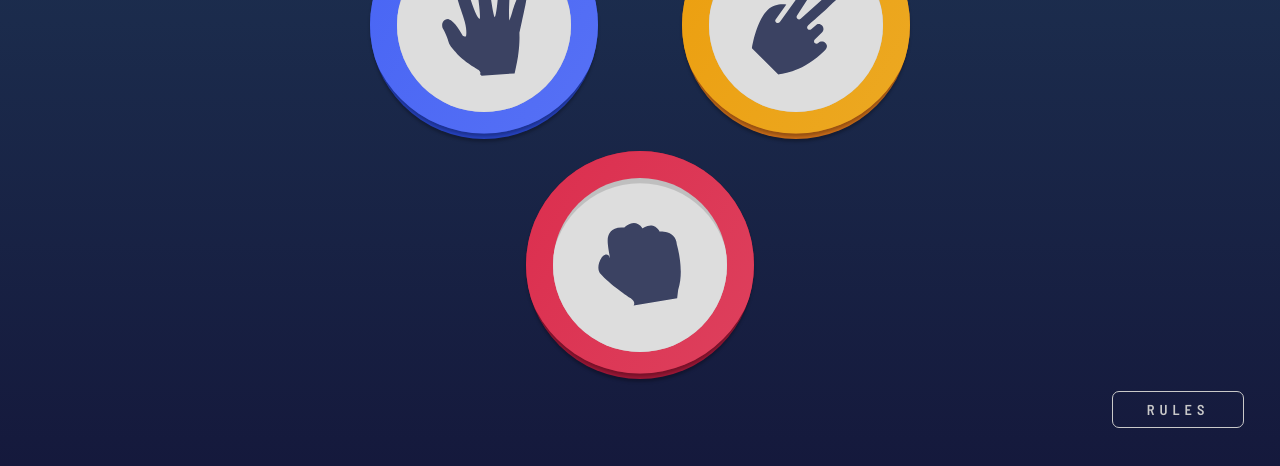
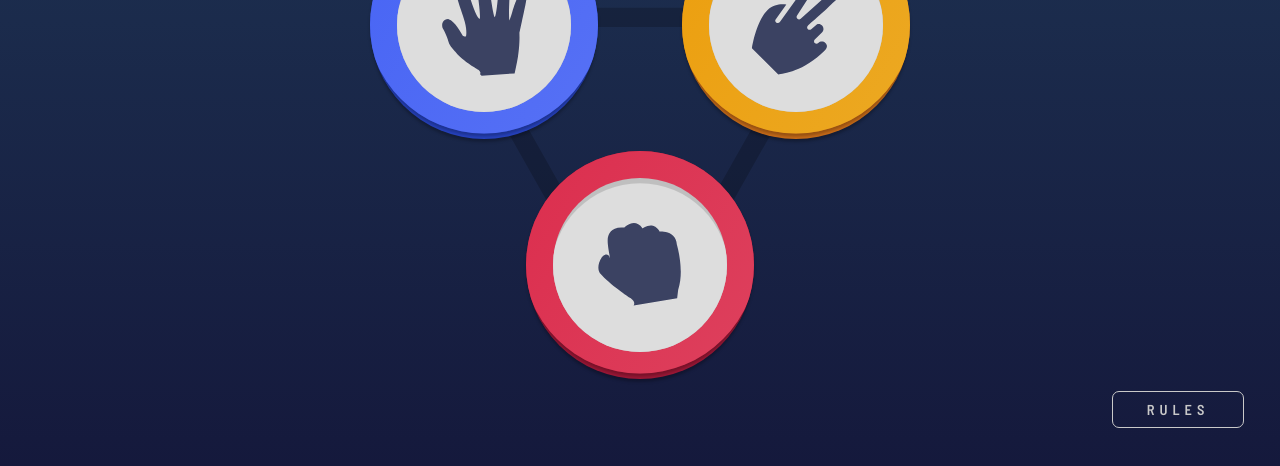
Before and after one commit to harish-gitcode/rock-paper-scissors-game, a plain HTML site: page index.html in a window 1280 px wide. Shown: the part 272-738 px from the top of the page. Drawn offline with Linux system fonts and the light colour scheme.

Commit message:
Update index.html

```diff
--- a/index.html
+++ b/index.html
@@ -26,7 +26,7 @@
   <main>
     <!-- Game Container -->
     <div class="game-body">
-      <img class="bg-triangle" src="imgs/bg-triangle.svg" alt="BG Triangle">
+      <img class="bg-triangle" src="images/bg-triangle.svg" alt="BG Triangle">
       <!-- Game Item -->
       <div class="game-body__circle-container-paper">
         <div class="game-body__big-circle game-body__big-circle--dark-blue">
```
